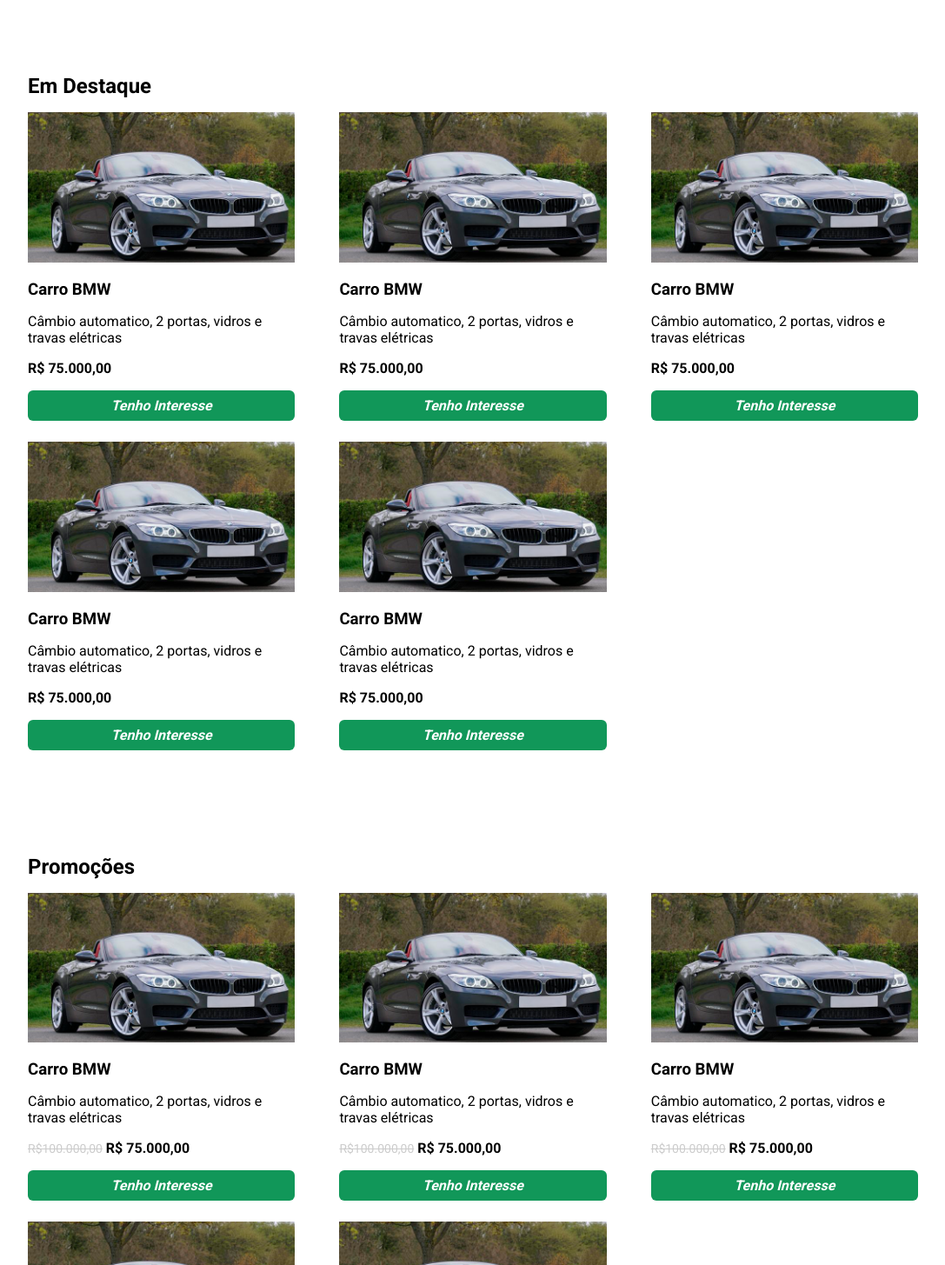
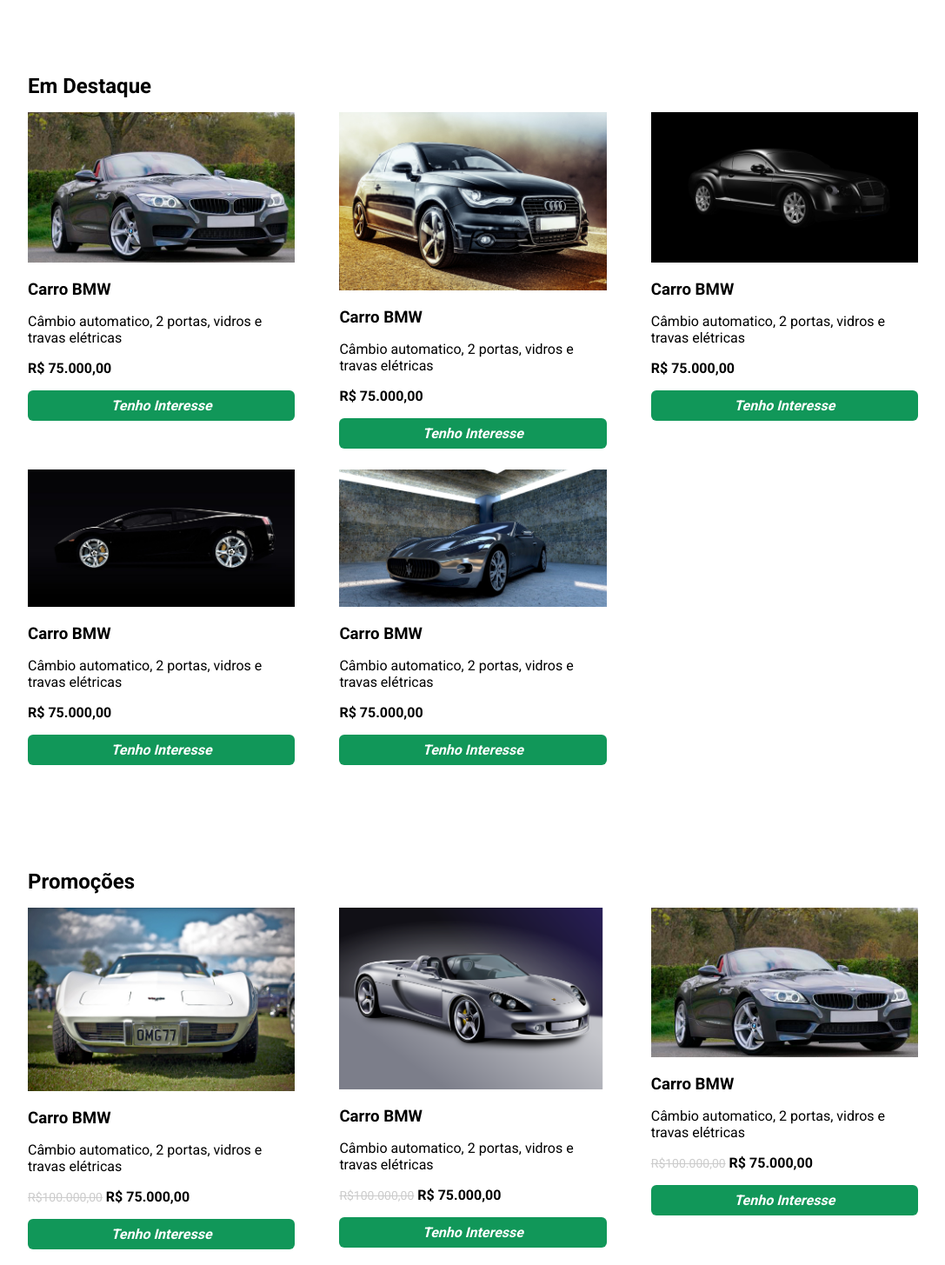
Before and after one commit to BrunoRodriguesDaSilva/Site-Bkg-Motors, a plain HTML site: page index.html in a window 1280 px wide. Shown: the part 660-2115 px from the top of the page at 87% size, without its empty margins (96-1183 px from the left). Drawn offline with nearby package versions, Linux system fonts and the light colour scheme.

Commit message:
Update index.html

```diff
--- a/index.html
+++ b/index.html
@@ -77,7 +77,7 @@
                     <button type="button">Tenho Interesse</button>
                 </li>
                 <li class="item-central">
-                    <img src="/Images/carro-bmw.png" alt="">
+                    <img src="/Images/carro-audi.jpg" alt="">
                     <h3>Carro BMW</h3>
                     <p>Câmbio automatico, 2 portas, vidros e travas elétricas</p>
                     <div class="price">
@@ -86,7 +86,7 @@
                     <button type="button">Tenho Interesse</button>
                 </li>
                 <li>
-                    <img src="/Images/carro-bmw.png" alt="">
+                    <img src="/Images/carro-black.jpg" alt="">
                     <h3>Carro BMW</h3>
                     <p>Câmbio automatico, 2 portas, vidros e travas elétricas</p>
                     <div class="price">
@@ -95,7 +95,7 @@
                     <button type="button">Tenho Interesse</button>
                 </li>
                 <li>
-                    <img src="/Images/carro-bmw.png" alt="">
+                    <img src="/Images/carro-lamborghini.jpg" alt="">
                     <h3>Carro BMW</h3>
                     <p>Câmbio automatico, 2 portas, vidros e travas elétricas</p>
                     <div class="price">
@@ -104,7 +104,7 @@
                     <button type="button">Tenho Interesse</button>
                 </li>
                 <li class="item-central">
-                    <img src="/Images/carro-bmw.png" alt="">
+                    <img src="/Images/carro-maserati.jpg" alt="">
                     <h3>Carro BMW</h3>
                     <p>Câmbio automatico, 2 portas, vidros e travas elétricas</p>
                     <div class="price">
@@ -121,7 +121,7 @@
             <h2>Promoções</h2>
             <ul class="container-flex lista-veiculos">
                 <li>
-                    <img src="/Images/carro-bmw.png" alt="">
+                    <img src="/Images/carro-old.jpg" alt="">
                     <h3>Carro BMW</h3>
                     <p>Câmbio automatico, 2 portas, vidros e travas elétricas</p>
                     <div class="price">
@@ -131,7 +131,7 @@
                     <button type="button">Tenho Interesse</button>
                 </li>
                 <li class="item-central">
-                    <img src="/Images/carro-bmw.png" alt="">
+                    <img src="/Images/carro-porche.png" alt="">
                     <h3>Carro BMW</h3>
                     <p>Câmbio automatico, 2 portas, vidros e travas elétricas</p>
                     <div class="price">
```
